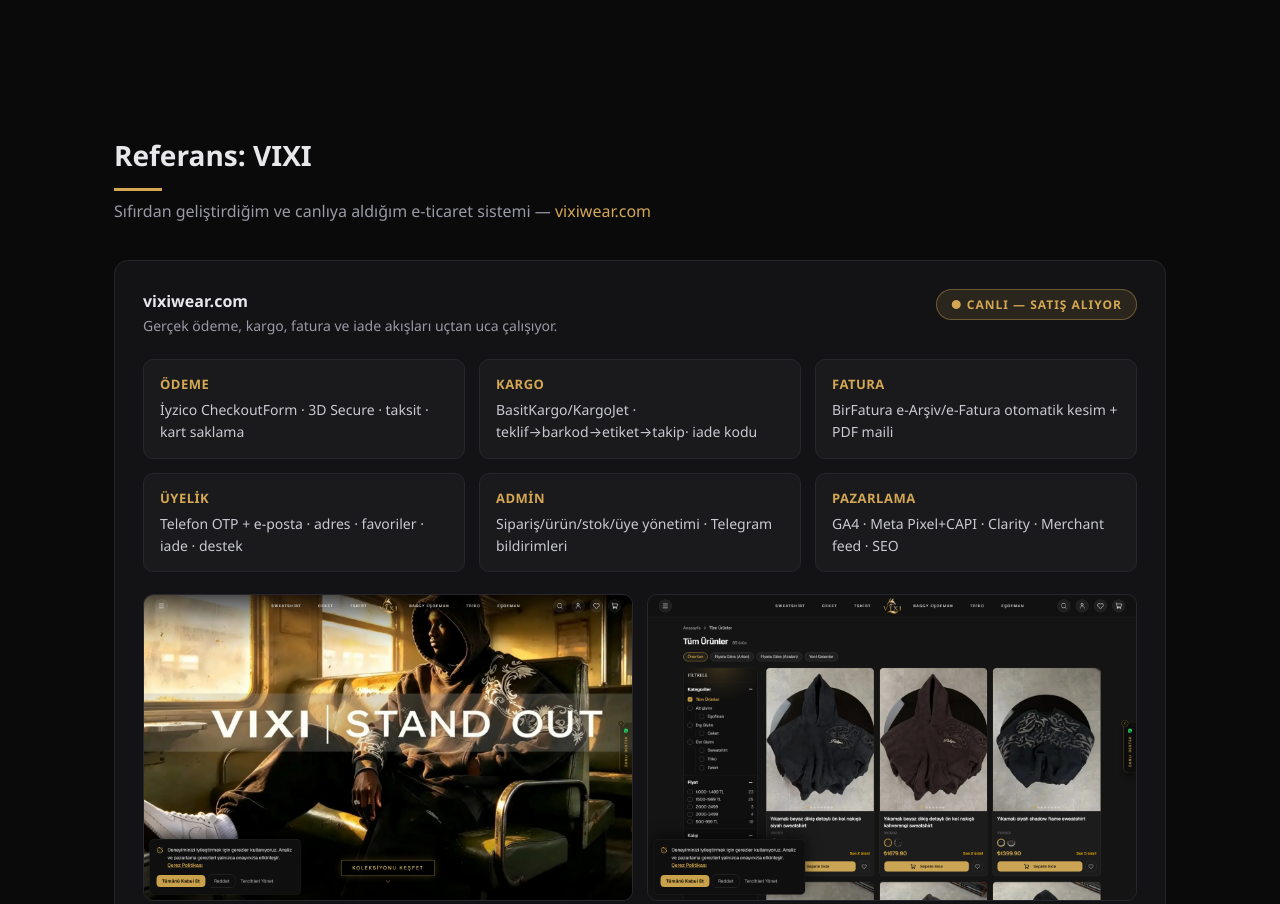
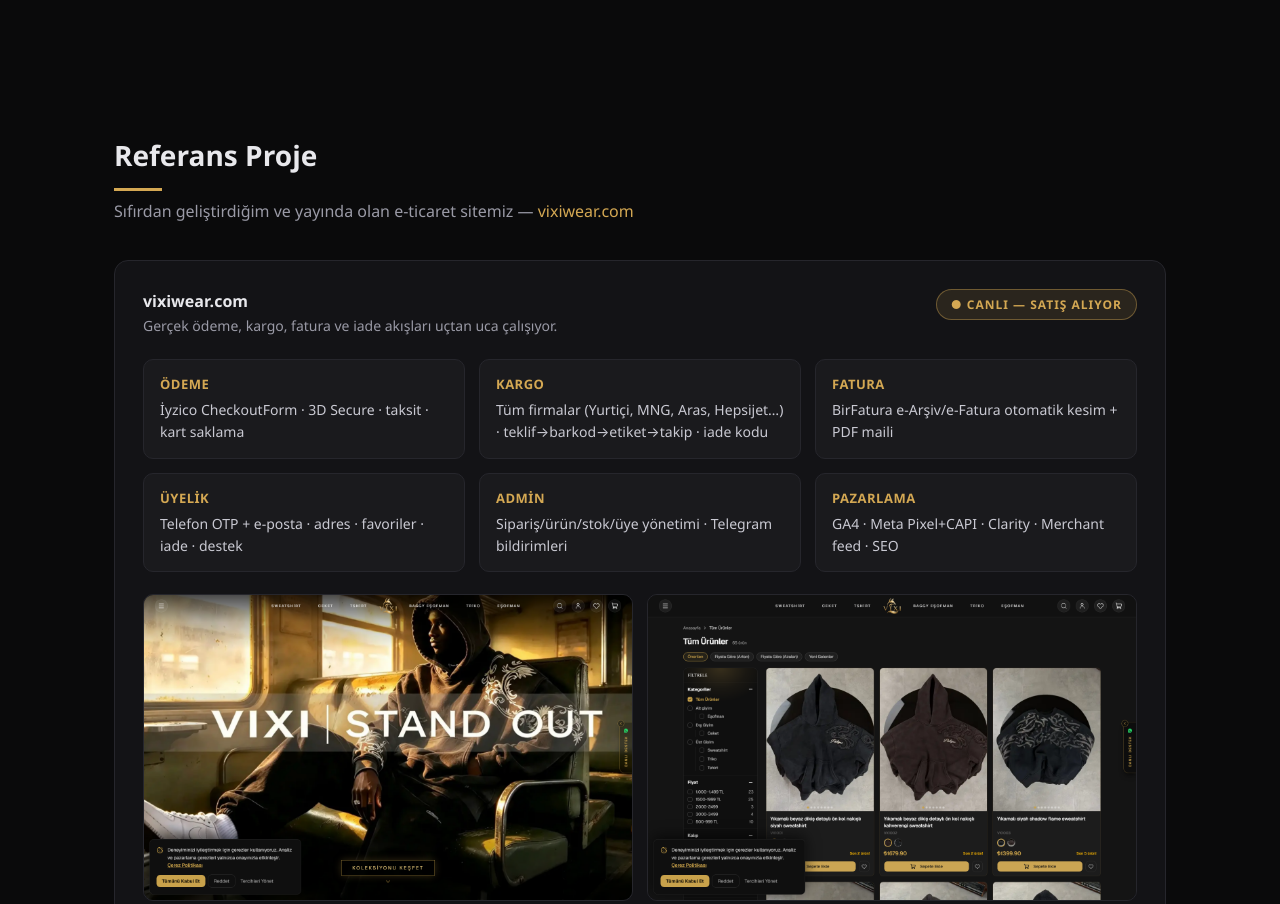
Before and after one commit to ercancelikbusiness/ercancelikbusiness.github.io, a plain HTML site: page index.html in a window 1280 px wide. Shown: the part 520-1424 px from the top of the page. Drawn offline with Linux system fonts and the light colour scheme.

Commit message:
Copy: carrier names clarified (Yurtiçi/MNG/Aras/Hepsijet), ref section renamed

```diff
--- a/index.html
+++ b/index.html
@@ -73,8 +73,8 @@ footer{border-top:1px solid var(--border);padding:30px 0;text-align:center;color
 </div></header>
 
 <section id="vixi"><div class="wrap">
-  <h2>Referans: VIXI</h2>
-  <p class="sub">Sıfırdan geliştirdiğim ve canlıya aldığım e-ticaret sistemi — <a href="https://vixiwear.com">vixiwear.com</a></p>
+  <h2>Referans Proje</h2>
+  <p class="sub">Sıfırdan geliştirdiğim ve yayında olan e-ticaret sitemiz — <a href="https://vixiwear.com">vixiwear.com</a></p>
   <div class="card">
     <div class="vixi-head">
       <div>
@@ -85,7 +85,7 @@ footer{border-top:1px solid var(--border);padding:30px 0;text-align:center;color
     </div>
     <div class="feat">
       <div><b>Ödeme</b>İyzico CheckoutForm · 3D Secure · taksit · kart saklama</div>
-      <div><b>Kargo</b>BasitKargo/KargoJet · teklif→barkod→etiket→takip· iade kodu</div>
+      <div><b>Kargo</b>Tüm firmalar (Yurtiçi, MNG, Aras, Hepsijet…) · teklif→barkod→etiket→takip · iade kodu</div>
       <div><b>Fatura</b>BirFatura e-Arşiv/e-Fatura otomatik kesim + PDF maili</div>
       <div><b>Üyelik</b>Telefon OTP + e-posta · adres · favoriler · iade · destek</div>
       <div><b>Admin</b>Sipariş/ürün/stok/üye yönetimi · Telegram bildirimleri</div>
@@ -122,7 +122,7 @@ footer{border-top:1px solid var(--border);padding:30px 0;text-align:center;color
     </ul></div>
     <div class="card"><h3>Satış</h3><ul>
       <li>İyzico ile 3D Secure + taksitli ödeme</li>
-      <li>Kargo entegrasyonu + barkod + takip</li>
+      <li>Tüm kargo firmaları: fiyat karşılaştırma + barkod + takip</li>
       <li>e-Arşiv/e-Fatura otomatik kesim</li>
       <li>Otomatik iptal/iade + kısmi iade</li>
     </ul></div>
```
